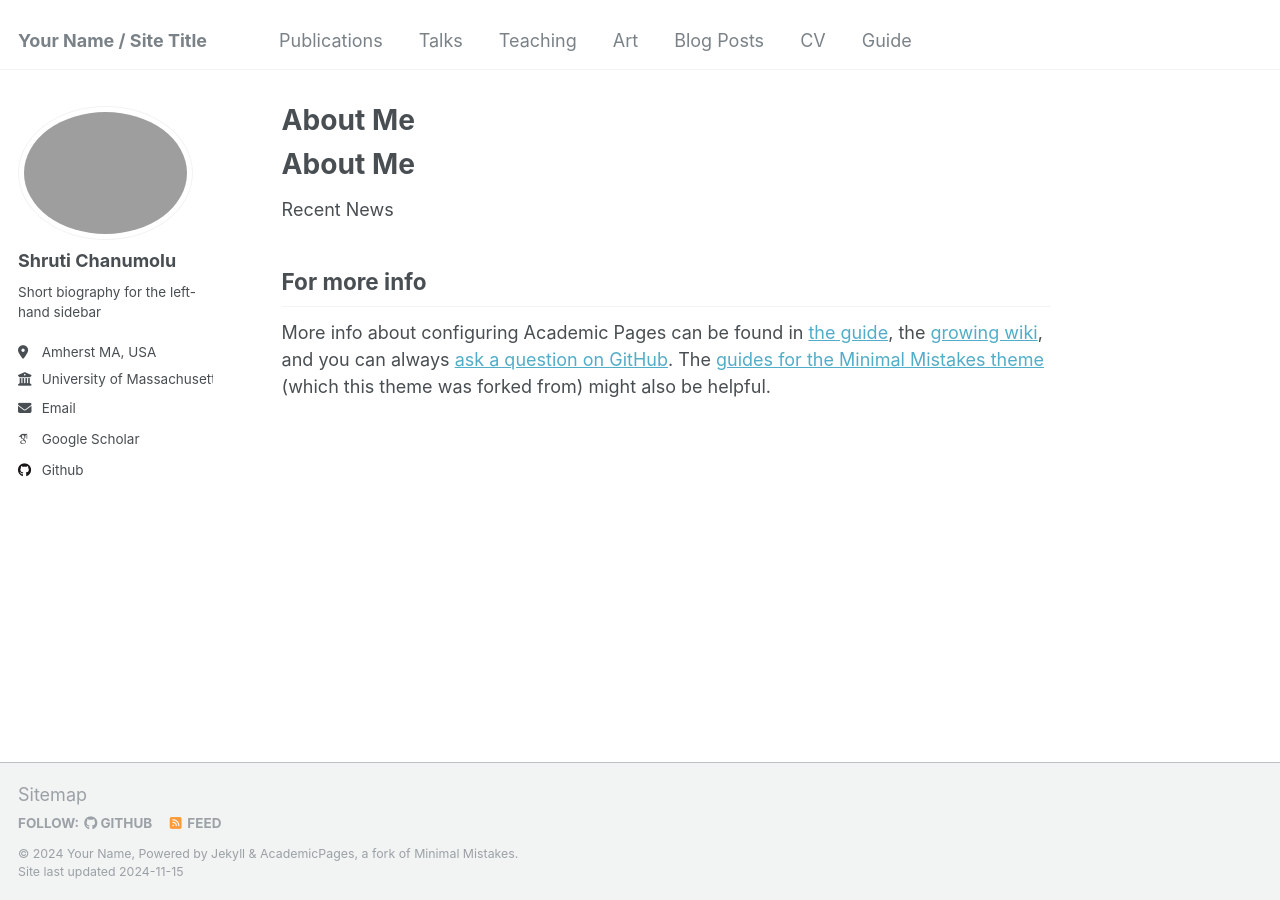
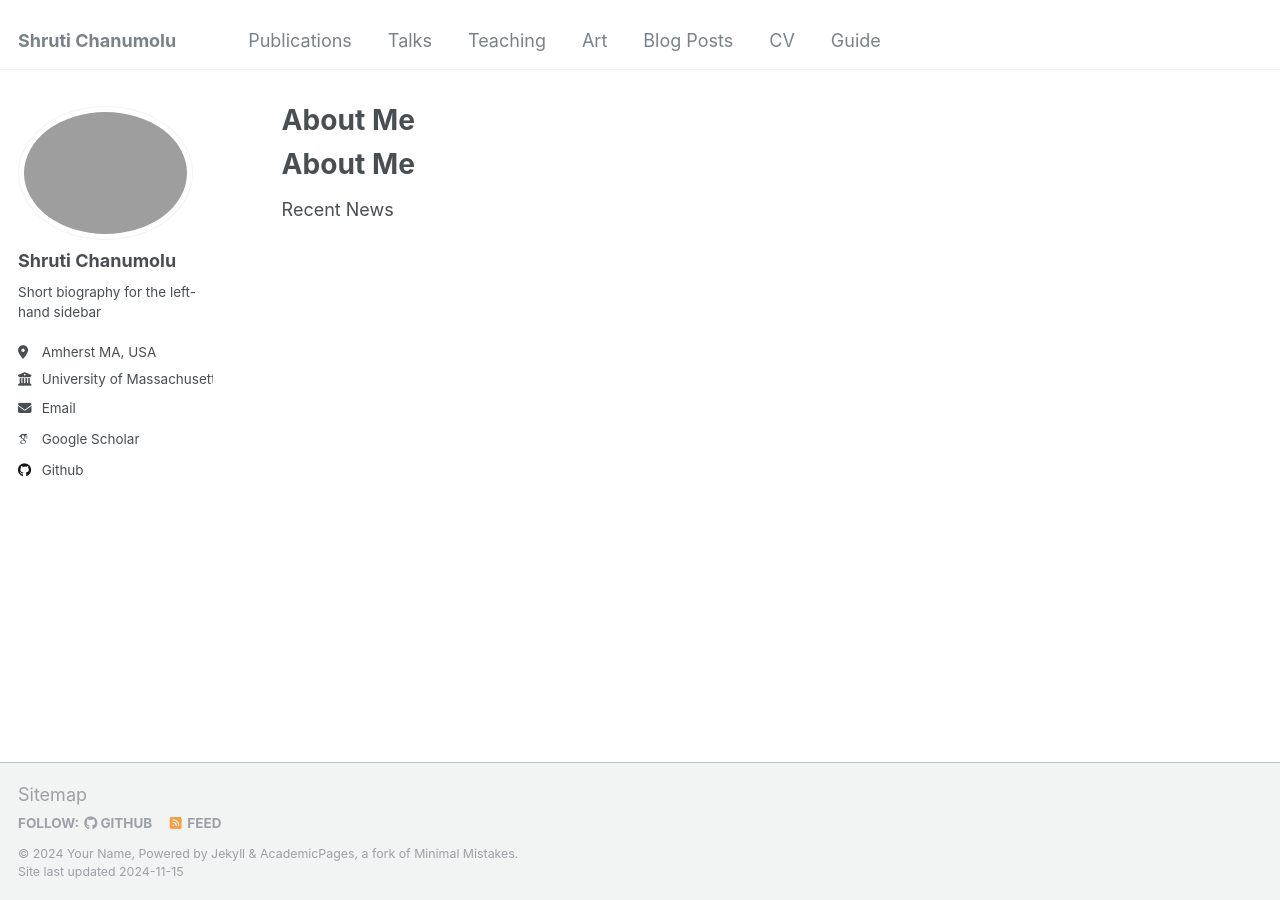
Before and after one commit to chashru/chashru.github.io, a Jekyll site: the page built from _pages/about.md, in a window 1280 px wide. Built offline with Jekyll 4.4.1, drawn with Linux system fonts in a browser that asks for light colours; some web fonts are replaced.

```diff
--- a/_config.yml
+++ b/_config.yml
@@ -8,13 +8,13 @@
 
 # Basic Site Settings
 locale                   : "en-US"
-title                    : "Your Name / Site Title"
+title                    : "Shruti Chanumolu"
 title_separator          : "-"
 name                     : &name "Your Name"
 description              : &description "personal description"
-url                      : https://academicpages.github.io # the base hostname & protocol for your site e.g. "https://[your GitHub username].github.io"
+url                      : https://chashru.github.io # the base hostname & protocol for your site e.g. "https://[your GitHub username].github.io"
 baseurl                  : "" # the subpath of your site, e.g. "/blog"
-repository               : "academicpages/academicpages.github.io"
+repository               : "chashru/chashru.github.io"
 
 # Site Author - The following control what appear as part of the author content on the side bar.
 #               If a field is blank the icon and link will not appear, otherwise it will be shown.
--- a/_pages/about.md
+++ b/_pages/about.md
@@ -10,8 +10,3 @@ About Me
 ======
 
 Recent News
-
-
-For more info
-------
-More info about configuring Academic Pages can be found in [the guide](https://academicpages.github.io/markdown/), the [growing wiki](https://github.com/academicpages/academicpages.github.io/wiki), and you can always [ask a question on GitHub](https://github.com/academicpages/academicpages.github.io/discussions). The [guides for the Minimal Mistakes theme](https://mmistakes.github.io/minimal-mistakes/docs/configuration/) (which this theme was forked from) might also be helpful.
```
